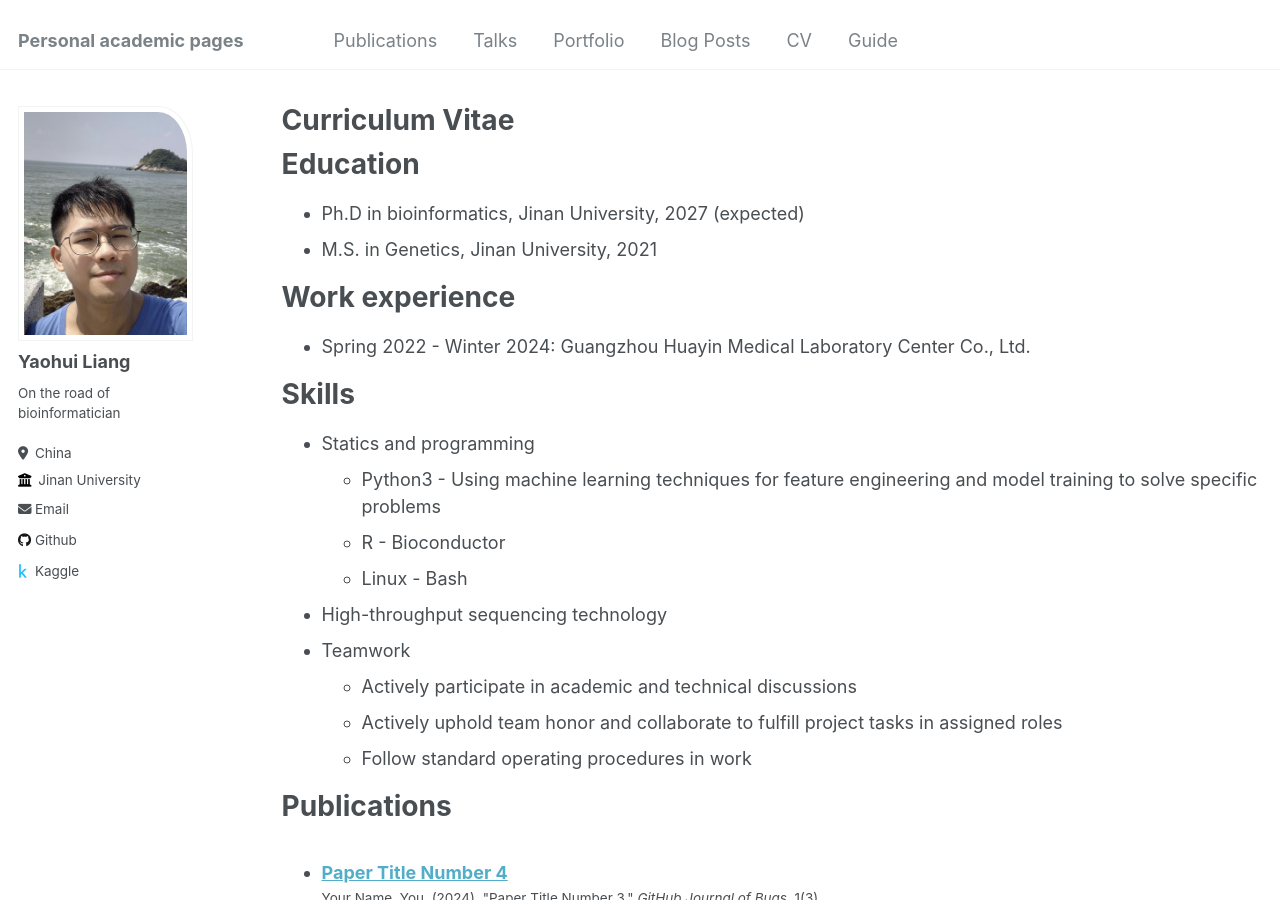
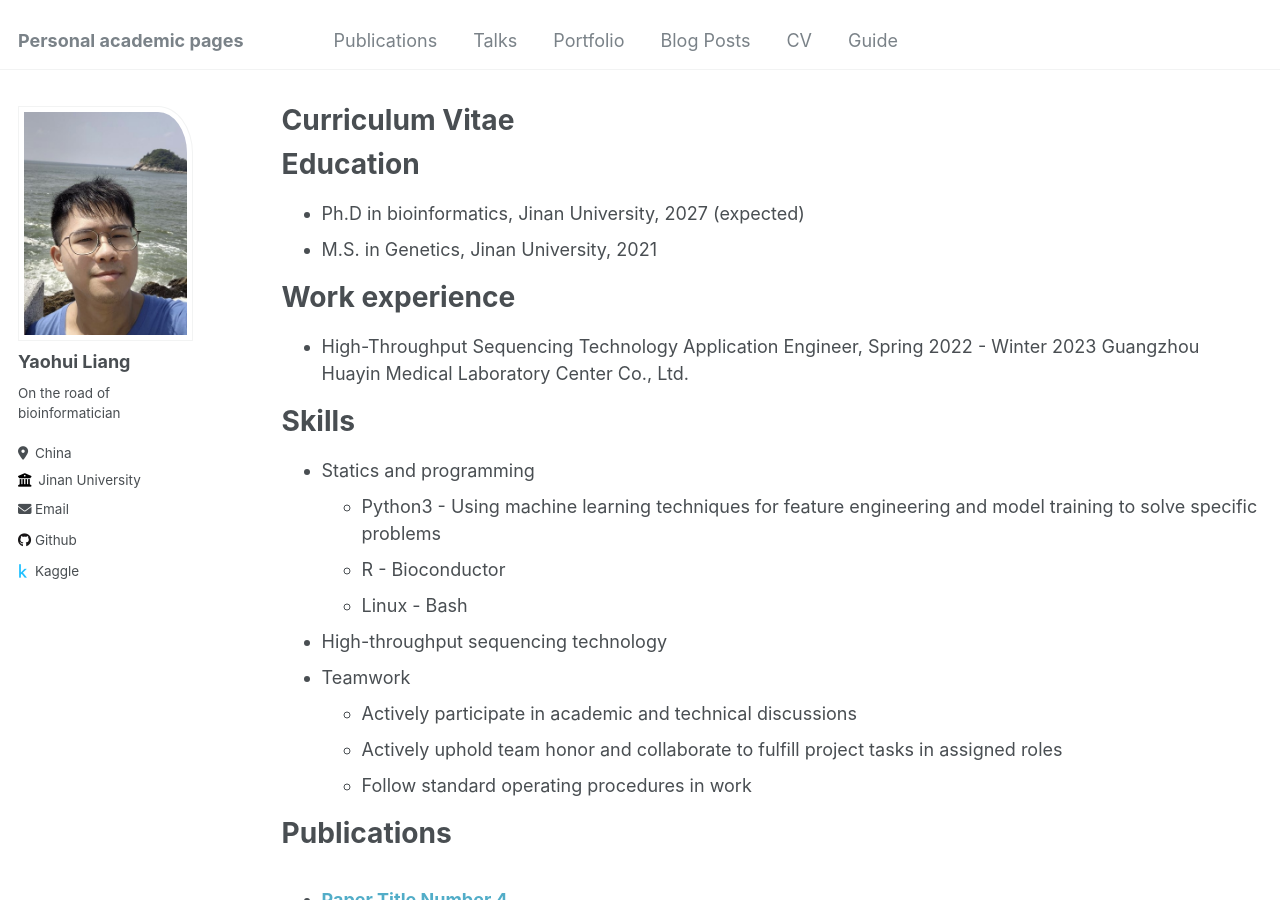
Before and after one commit to Stupid1Fish/Academic-Pages, a Jekyll site: the page built from _pages/cv.md, in a window 1280 px wide and 900 px high. Built offline with Jekyll 4.4.1, drawn with Linux system fonts in a browser that asks for light colours.

Commit message:
Update cv.md

```diff
--- a/_pages/cv.md
+++ b/_pages/cv.md
@@ -16,7 +16,8 @@ Education
 
 Work experience
 ======
-* Spring 2022 - Winter 2024: Guangzhou Huayin Medical Laboratory Center Co., Ltd.
+* High-Throughput Sequencing Technology Application Engineer, Spring 2022 - Winter 2023
+  Guangzhou Huayin Medical Laboratory Center Co., Ltd.
 
 
 Skills
```
